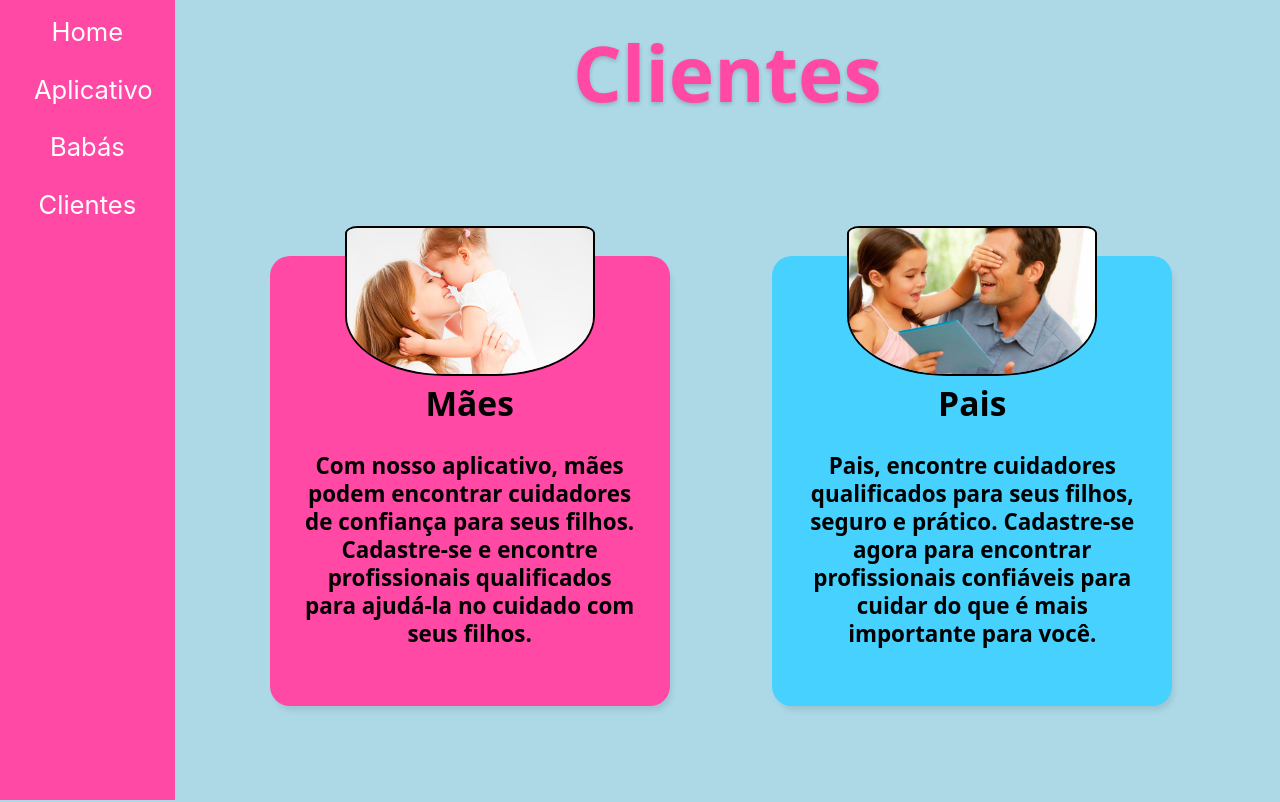
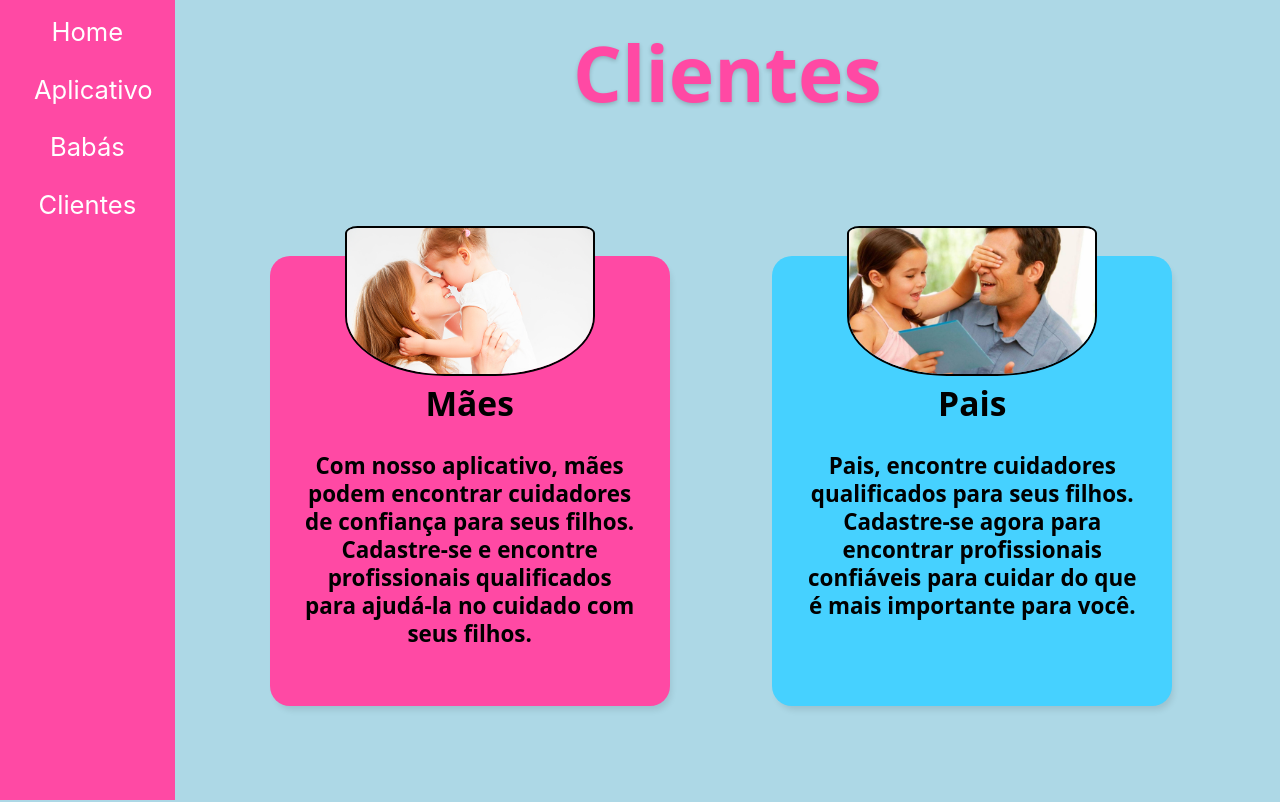
Before and after one commit to Thiago163/SITECUIDADORES, a React (Create React App) app: page /Clientes in a window 1280 px wide. Shown: the top 802 px of the page. Built offline with nearby package versions, Linux system fonts and the light colour scheme.

Commit message:
Update Clientes.jsx

```diff
--- a/src/pages/Clientes/Clientes.jsx
+++ b/src/pages/Clientes/Clientes.jsx
@@ -58,7 +58,7 @@ function Clientes() {
               <img src={pai} alt="pai" />
             </div>
             <h1>Pais</h1><br />
-            <p>Pais, encontre cuidadores qualificados para seus filhos, seguro e prático.
+            <p>Pais, encontre cuidadores qualificados para seus filhos.
               Cadastre-se agora para encontrar profissionais confiáveis para cuidar do que é mais importante para você.</p>
           </div>
           <div className="rectangle3">
```
